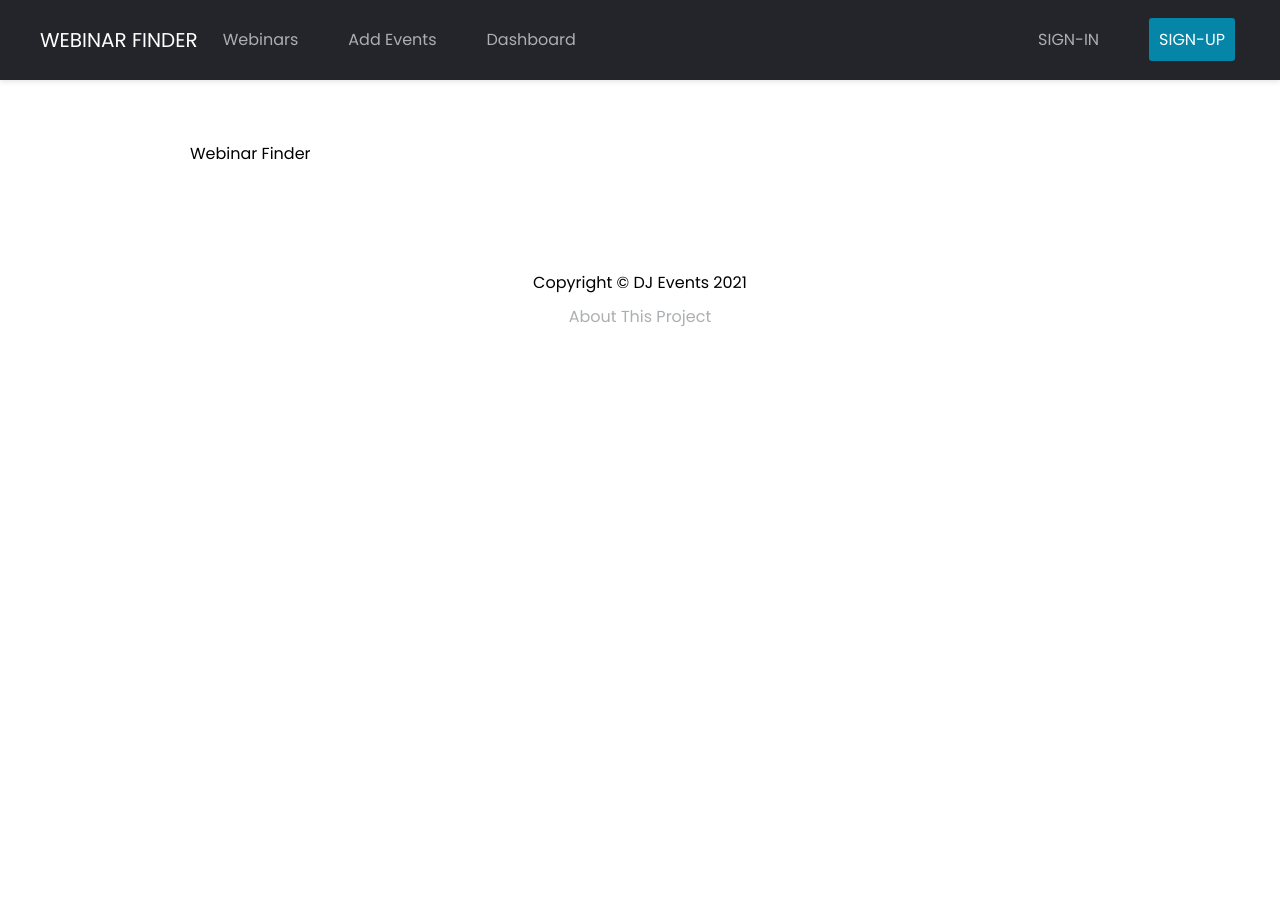
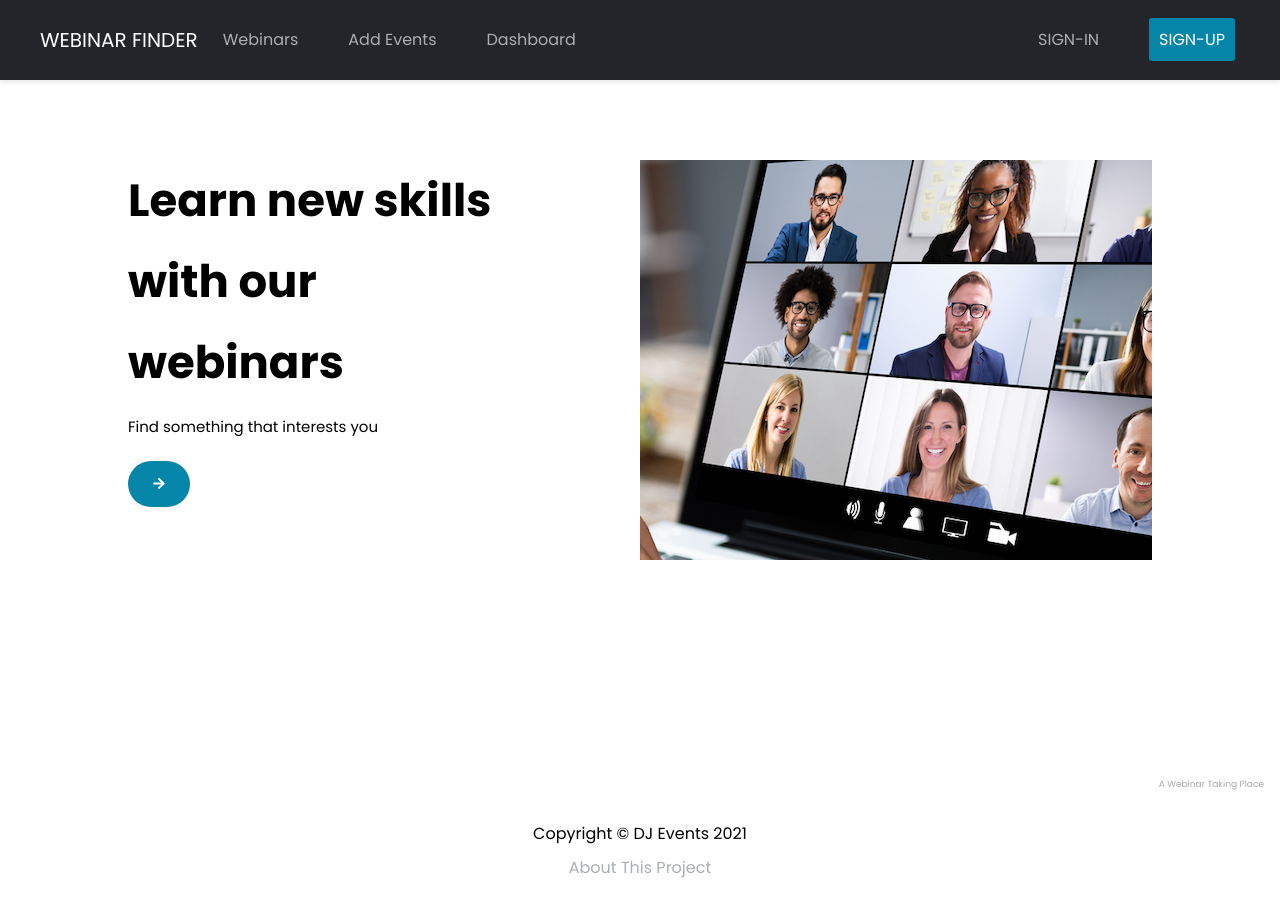
Before and after one commit to Thomas13702/Webinar_Finder, a Next.js app: page / in a window 1280 px wide. Shown: the top 916 px of the page. Before the commit the page ends 800 px from the top, so only its background shows below. Built offline with nearby package versions, Linux system fonts and the light colour scheme.

Commit message:
Added Showcase on home page

```diff
--- a/components/Layout.js
+++ b/components/Layout.js
@@ -2,7 +2,7 @@ import Head from "next/head";
 import { useRouter } from "next/router";
 import Header from "./Header";
 import Footer from "./Footer";
-// import Showcase from "./Showcase";
+import Showcase from "./Showcase";
 import styles from "@/styles/Layout.module.css";
 
 export default function Layout({ title, keywords, description, children }) {
@@ -18,7 +18,7 @@ export default function Layout({ title, keywords, description, children }) {
         <meta name="keywords" content={keywords} />
       </Head>
       <Header />
-      {/* {router.pathname === "/" && <Showcase />} */}
+      {router.pathname === "/" && <Showcase />}
       {/* checks to see if we are on the home page */}
       <div className={styles.container}>{children}</div>
       <Footer />
--- /dev/null
+++ b/components/Showcase.js
@@ -0,0 +1,27 @@
+import styles from "@/styles/Showcase.module.css";
+import Link from "next/link";
+import { FaArrowRight } from "react-icons/fa";
+
+export default function Showcase() {
+  return (
+    <div>
+      <div className={styles.flexContainer}>
+        <div className={styles.container1}>
+          <div className={styles.text}>
+            <h2>Learn new skills with our webinars</h2>
+
+            <p className={styles.p}>Find something that interests you</p>
+          </div>
+          <Link href="#">
+            <a className={styles.myButton}>
+              <FaArrowRight className={styles.faIcons} />
+            </a>
+          </Link>
+        </div>
+        <div className={styles.container2}>
+          <div className={styles.overlayText}>A Webinar Taking Place</div>
+        </div>
+      </div>
+    </div>
+  );
+}
--- a/pages/index.js
+++ b/pages/index.js
@@ -4,5 +4,5 @@ import styles from "../styles/Home.module.css";
 import Layout from "@/components/Layout";
 
 export default function Home() {
-  return <Layout>Webinar Finder</Layout>;
+  return <Layout></Layout>;
 }
--- /dev/null
+++ b/styles/Showcase.module.css
@@ -0,0 +1,82 @@
+.flexContainer {
+  display: flex;
+  margin: 5rem 10% 0 10%;
+  width: auto;
+  height: 560px;
+}
+.container1 {
+  font-size: 2rem;
+  flex: 1;
+  background-color: white;
+}
+
+.container1 .text {
+  color: black;
+  width: 75%;
+  font-size: 30px;
+}
+.container2 {
+  flex: 1;
+
+  background: rgb(255, 255, 255) url("/images/webinar.jpg") no-repeat center
+    center;
+  background-size: auto;
+  height: 400px;
+  width: 600px;
+}
+
+.overlayText {
+  color: darkgrey;
+  position: absolute;
+  bottom: 8px;
+  right: 16px;
+  font-size: 9px;
+}
+
+.p {
+  font-size: 15px;
+}
+
+@media (max-width: 768px) {
+  .flexContainer {
+    display: flex;
+    flex-direction: column-reverse;
+    height: 600px;
+  }
+
+  .container2 {
+    position: relative;
+    background-size: auto;
+    height: 100%;
+    width: 100%;
+  }
+
+  .container1 .text {
+    font-size: 20px;
+  }
+}
+
+.myButton {
+  background-color: #0585a8;
+  border-radius: 42px;
+  display: inline-block;
+  cursor: pointer;
+  color: #ffffff;
+  font-family: Arial;
+  font-size: 15px;
+  padding: 9px 21px;
+  text-decoration: none;
+  text-shadow: 0px 1px 0px #2f6627;
+}
+.myButton:hover {
+  background-color: #5cbf2a;
+}
+.myButton:active {
+  position: relative;
+  top: 1px;
+}
+
+.faIcons {
+  padding-top: 7px;
+  font-size: 20px;
+}
```
Also changed, not shown: public/images/webinar.jpg (added).
